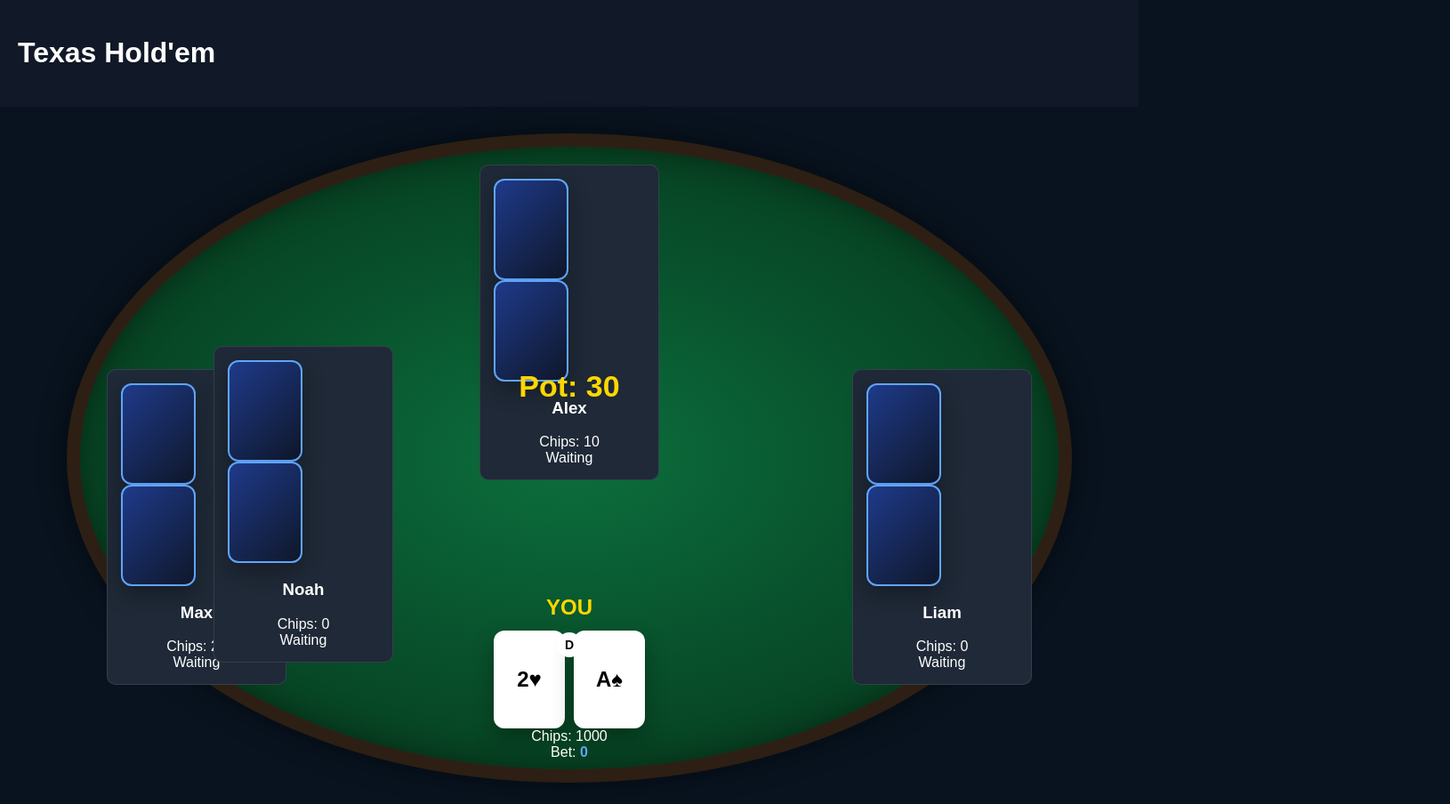
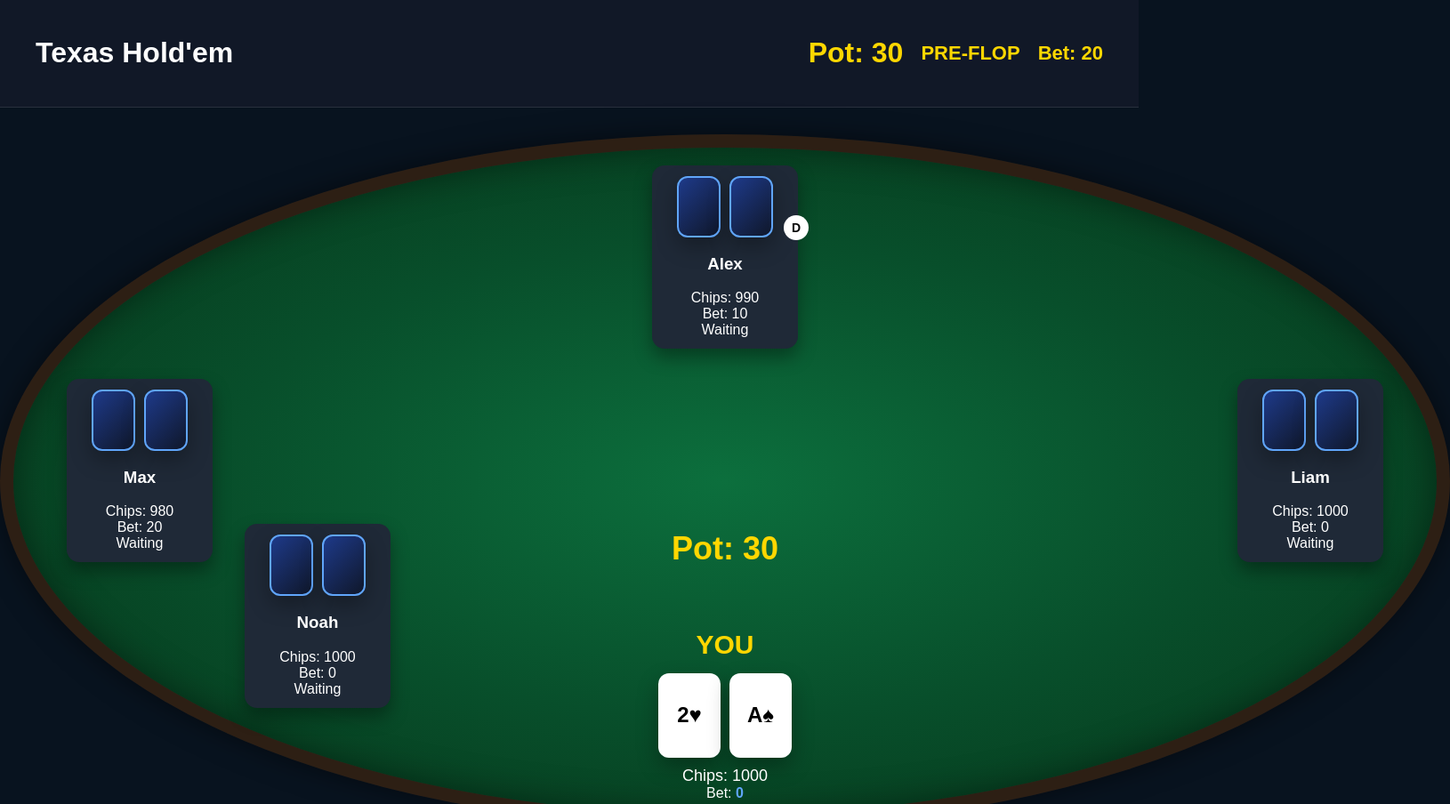
Before and after one commit to 09Alexnd3r/Casino_Praktikum, a plain HTML site: page index.html in a window 1280 px wide. Shown: the top 904 px of the page at 89% size, 1630 px wide, since content can reach past the window. Drawn offline with Linux system fonts and the light colour scheme.

Commit message:
fix_places

```diff
--- a/css/style.css
+++ b/css/style.css
@@ -6,16 +6,26 @@
 }
 
 .topbar{
-display:flex;
-justify-content:space-between;
-padding:20px;
-background:#111827;
+
+    display:flex;
+
+    justify-content:space-between;
+
+    align-items:center;
+
+    padding:20px 40px;
+
+    background:#111827;
+
+    border-bottom:
+        1px solid rgba(255,255,255,.1);
+
 }
 
 .table{
     position:relative;
-    width:1100px;
-    height:700px;
+    width:1600px;
+    height:750px;
     margin:30px auto;
 
     background:
@@ -35,46 +45,47 @@
 }
 
 .community{
+
     position:absolute;
 
-    top:220px;
+    top:300px;
 
     left:50%;
 
     transform:translateX(-50%);
 
     display:flex;
+
     gap:12px;
+
 }
 
 .bot{
 
-position:absolute;
+    width:110px;
 
-width:140px;
+    min-height:120px;
 
-padding:15px;
+    padding:10px;
 
-border-radius:12px;
-
-background:#1a2438;
-
-border:1px solid rgba(255,255,255,.1);
-
-text-align:center;
+    border-radius:12px;
 
 }
 
 .player{
+
     position:absolute;
 
-    bottom:10px;
+    bottom:15px;
 
     left:50%;
 
     transform:translateX(-50%);
 
     text-align:center;
+
+    width:250px;
+
 }
 
 .cards{
@@ -85,8 +96,8 @@
 
 .card{
 
-width:80px;
-height:110px;
+width:70px;
+height:95px;
 
 background:white;
 
@@ -155,54 +166,81 @@
 }
 
 .bot{
-background:#1f2937;
-padding:15px;
-border-radius:10px;
-width:170px;
+
+    position:absolute;
+
+    width:140px;
+
+    min-height:150px;
+
+    padding:12px;
+
+    background:#1f2937;
+
+    border-radius:14px;
+
+    text-align:center;
+
+    box-shadow:
+        0 10px 20px rgba(0,0,0,.35);
+
+    z-index:20;
 }
-
 #message{
 margin-top:20px;
 text-align:center;
 font-size:20px;
 }
-.top{
+.seat1{
+
+    position:absolute;
+
     top:20px;
+
     left:50%;
+
     transform:translateX(-50%);
 }
 
-.left{
-    left:30px;
-    top:250px;
+.seat2{
+
+    position:absolute;
+
+    top:260px;
+
+    left:60px;
 }
 
-.right{
-    right:30px;
-    top:250px;
+.seat3{
+
+    position:absolute;
+
+    top:260px;
+
+    right:60px;
 }
 
-.bottomLeft{
-    left:150px;
+.seat4{
+
+    position:absolute;
+
     bottom:120px;
+
+    left:260px;
 }
 .info{
 
-position:absolute;
+    display:flex;
 
-top:250px;
+    gap:20px;
 
-left:50%;
+    align-items:center;
 
-transform:translateX(-50%);
+    font-size:22px;
 
-text-align:center;
+    font-weight:bold;
 
-font-size:24px;
-
-font-weight:bold;
-
-color:#ffd700;
+    color:#ffd700;
 
 }
 .card{
@@ -255,19 +293,20 @@
 
     position:absolute;
 
-    top:250px;
+    left:50%;
 
-    left:50%;
+    top:430px;
 
     transform:translateX(-50%);
 
     color:#ffd700;
 
-    font-size:34px;
+    font-size:36px;
 
     font-weight:bold;
 
-    z-index:100;
+    z-index:200;
+
 }
 .back{
 
@@ -321,13 +360,21 @@
 }
 #playerName{
 
+    color:#ffd700;
+
+    font-size:28px;
+
     margin-bottom:12px;
 
-    font-size:24px;
+}
+.chips{
 
-    color:#ffd700;
+    margin-top:10px;
+
+    font-size:18px;
 
 }
+
 #playerBet{
 
     color:#60a5fa;
@@ -335,3 +382,27 @@
     font-weight:bold;
 
 }
+.player{
+
+    z-index:100;
+}
+
+#playerName{
+
+    color:#ffd700;
+
+    font-size:30px;
+
+    font-weight:bold;
+
+    margin-bottom:15px;
+}
+.bot .card{
+
+    width:45px;
+
+    height:65px;
+
+    font-size:16px;
+
+}
--- a/js/ui.js
+++ b/js/ui.js
@@ -70,10 +70,10 @@
     bots.innerHTML = "";
 
     const positions = [
-        "top",
-        "left",
-        "right",
-        "bottomLeft"
+        "seat1",
+        "seat2",
+        "seat3",
+        "seat4"
     ];
 
     getBots().forEach((bot, index) => {
@@ -95,8 +95,10 @@
         :
 
         `
-        <div class="card back"></div>
-        <div class="card back"></div>
+        <div class="cards">
+            <div class="card back"></div>
+            <div class="card back"></div>
+        </div>
         `
         }
 
@@ -105,7 +107,10 @@
             </h3>
 
             <div>
-                Chips: ${bot.currentBet}
+                Chips: ${bot.chips}
+            </div>
+            <div>
+                Bet: ${bot.currentBet}
             </div>
 
             <div>
@@ -126,26 +131,32 @@
         );
 
     const positions = [
+
         {
-            left: "50%",
-            top: "80%"
+            left:"55%",
+            top:"12%"
         },
+
         {
-            left: "50%",
-            top: "10%"
+            left:"18%",
+            top:"32%"
         },
+
         {
-            left: "10%",
-            top: "40%"
+            left:"82%",
+            top:"32%"
         },
+
         {
-            left: "90%",
-            top: "40%"
+            left:"30%",
+            top:"70%"
         },
+
         {
-            left: "20%",
-            top: "75%"
+            left:"56%",
+            top:"78%"
         }
+
     ];
 
     const pos =
@@ -156,7 +167,6 @@
 
     dealer.style.left = pos.left;
     dealer.style.top = pos.top;
-
 }
 
 function render() {
```
